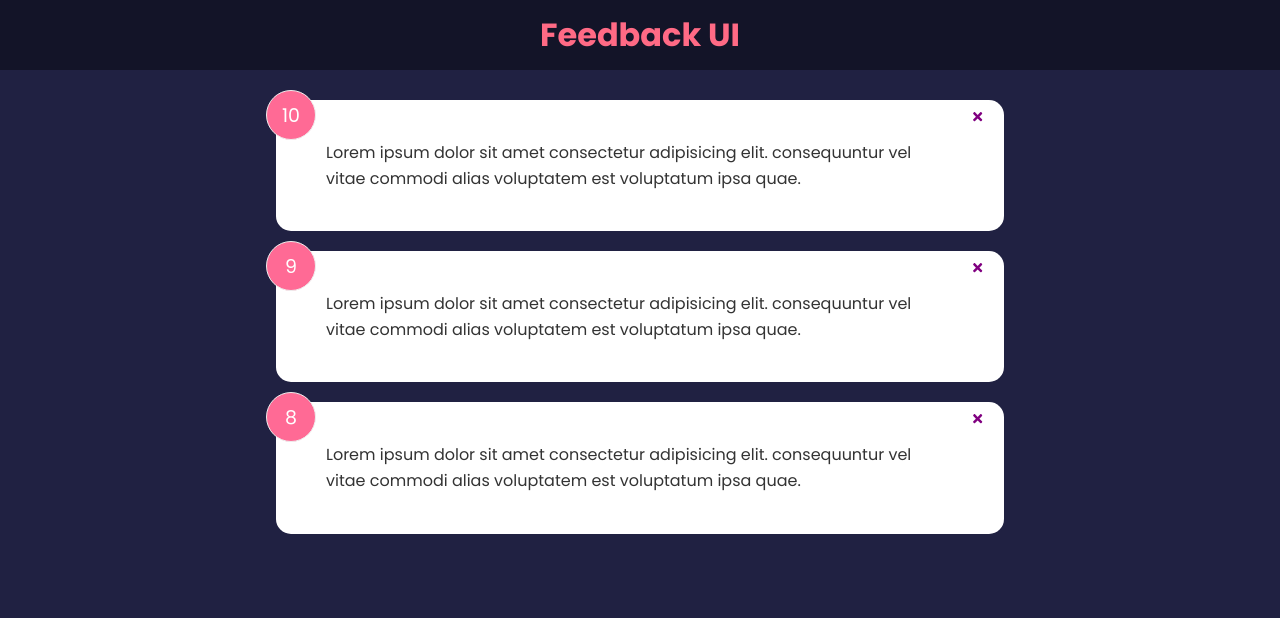
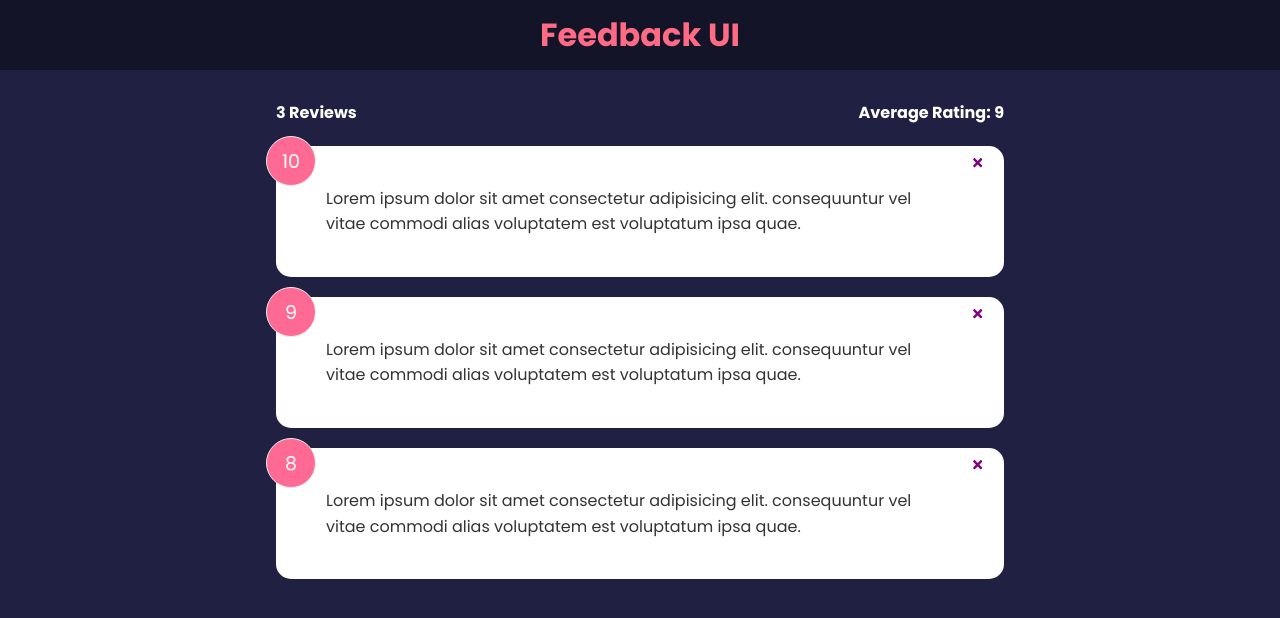
Before and after one commit to diomededavid/feedback-app, a React (Create React App) app: page / in a window 1280 px wide. Shown: the top 618 px of the page. Built offline with nearby package versions, Linux system fonts and the light colour scheme.

Commit message:
Lecture 19 FeedbackStats Component & Reactivity

```diff
--- a/src/App.js
+++ b/src/App.js
@@ -1,6 +1,7 @@
 import { useState } from 'react';
 import Header from './components/Header';
 import FeedbackList from './components/FeedbackList';
+import FeedbackStats from './components/FeedbackStats';
 import FeedbackData from './data/FeedbackData';
 
 function App() {
@@ -17,6 +18,7 @@
     <>
       <Header />
       <div className='container'>
+        <FeedbackStats feedback={feedback} />
         <FeedbackList feedback={feedback} handleDelete={deleteFeedback} />
       </div>
     </>
--- /dev/null
+++ b/src/components/FeedbackStats.jsx
@@ -0,0 +1,23 @@
+import PropTypes from 'prop-types';
+
+function FeedbackStats({ feedback }) {
+  // Calculating ratings average
+  let average =
+    feedback.reduce((acc, cur) => {
+      return acc + cur.rating;
+    }, 0) / feedback.length;
+
+  average = average.toFixed(1).replace(/[.,]0$/, '');
+
+  return (
+    <div className='feedback-stats'>
+      <h4>{feedback.length} Reviews</h4>
+      <h4>Average Rating: {isNaN(average) ? 0 : average}</h4>
+    </div>
+  );
+}
+FeedbackStats.propTypes = {
+  feedback: PropTypes.array.isRequired,
+};
+
+export default FeedbackStats;
```
